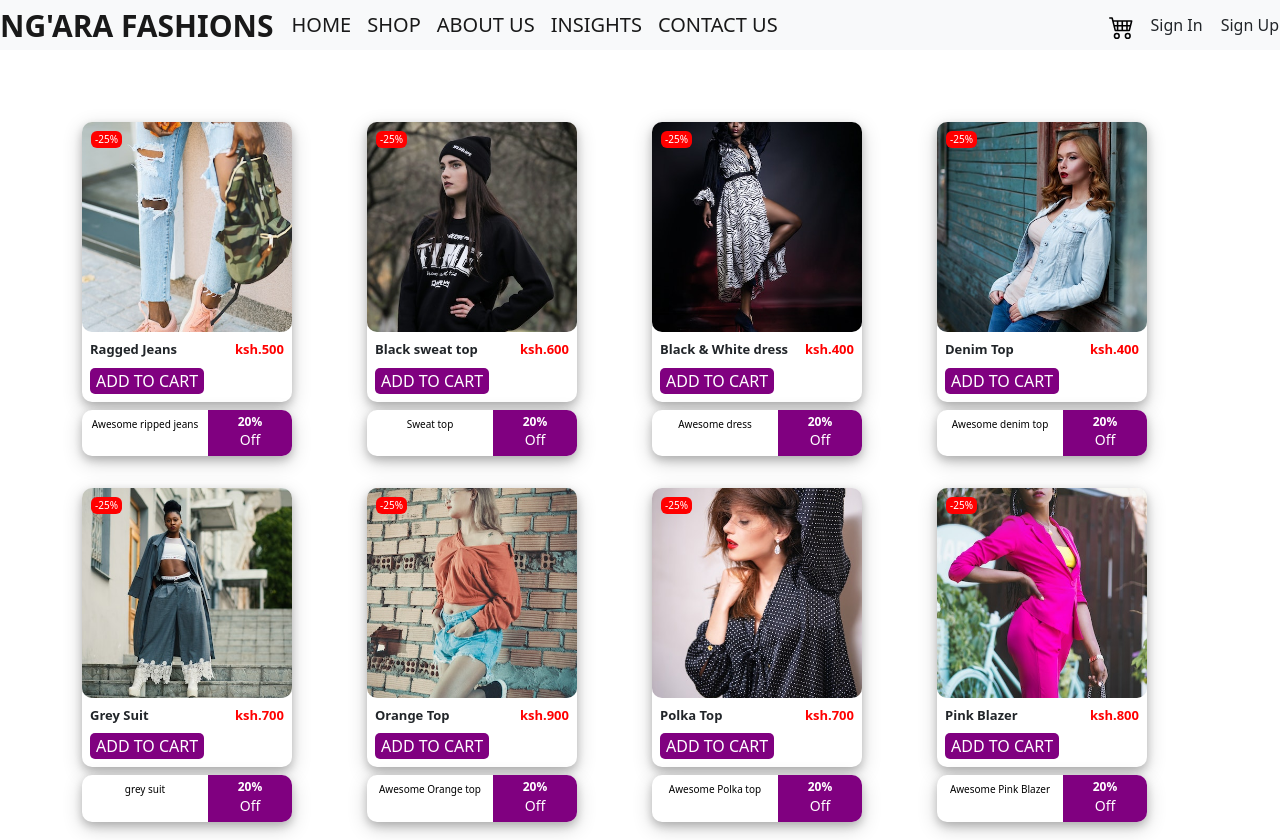
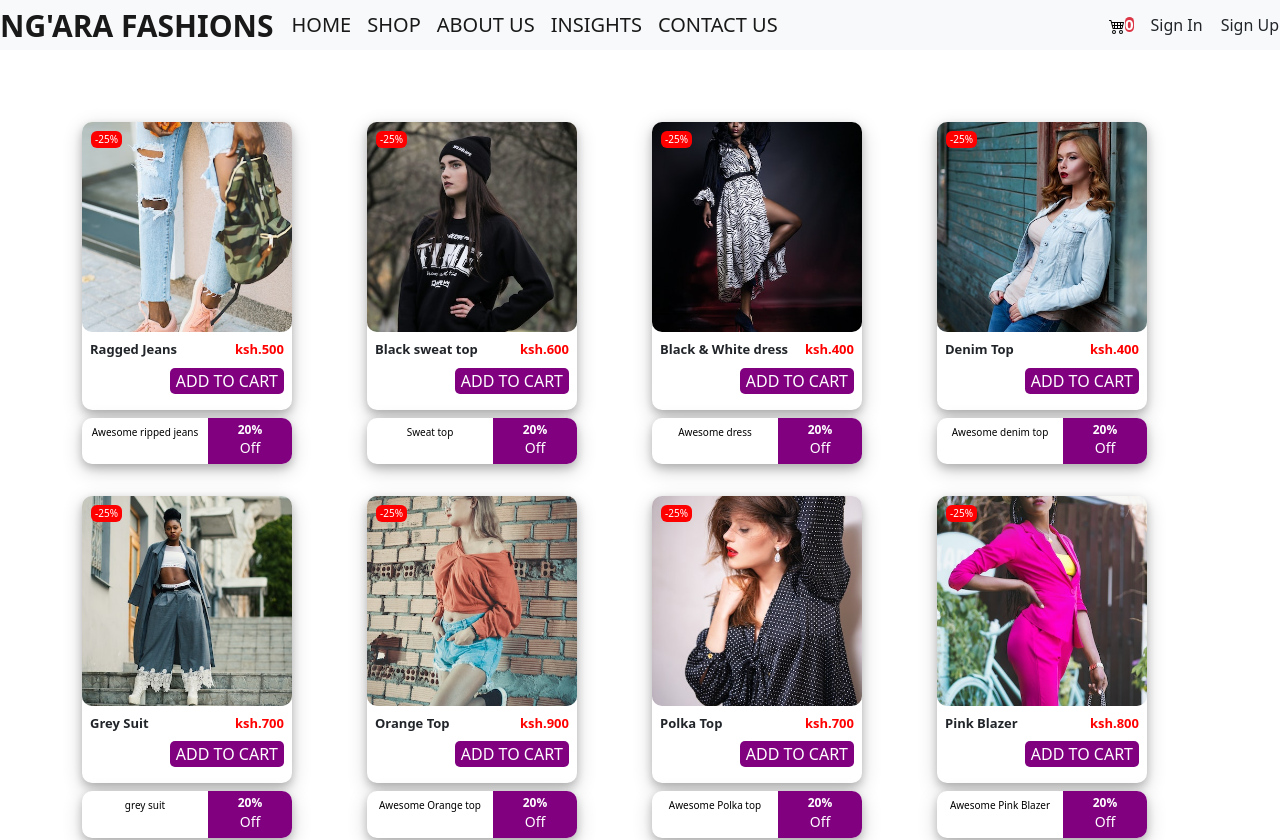
Before and after one commit to Carol254/kuiFashions, an Angular app: page /dashboard/shop in a window 1280 px wide. Shown: the top 840 px of the page. Built offline with nearby package versions, Linux system fonts and the light colour scheme.

Commit message:
changes made cart-counter in app

```diff
--- a/src/app/dashboard/header/header.component.css
+++ b/src/app/dashboard/header/header.component.css
@@ -6,11 +6,7 @@
     height:50px;
 }
 .cart{
-    width:25px;
-    height:25px;
-    margin-top: 2px;
     cursor: pointer;
-
 }
 .nav-item{
     font-size: 20px;
--- a/src/app/dashboard/header/header.component.html
+++ b/src/app/dashboard/header/header.component.html
@@ -35,7 +35,9 @@
           </li>
         </ul>
         <div class="d-flex">
-          <img  class="cart" src="/assets/cart4.svg">
+          <div class="cart" routerLink="dashboard/cart"><img src="\assets\the-cart.svg">
+            <div style="font-size: 15px;" class="badge bg-danger">{{totalItems}}</div>
+          </div>
           <div class="btn px-3"(click)="onSignIn()">Sign In</div>
           <div class="btn"(click)="onSignUp()">Sign Up</div>
         </div>
--- a/src/app/dashboard/header/header.component.ts
+++ b/src/app/dashboard/header/header.component.ts
@@ -1,3 +1,4 @@
+import { ProductService } from './../../services/product.service';
 import { ThisReceiver } from '@angular/compiler';
 import { Component, OnInit } from '@angular/core';
 import {Router} from '@angular/router';
@@ -9,9 +10,14 @@ import {Router} from '@angular/router';
 })
 export class HeaderComponent implements OnInit {
 
-  constructor(private router:Router) { }
+  totalItems:number = 0;
+
+  constructor(private router:Router,private productService:ProductService) { }
 
   ngOnInit(): void {
+    this.productService.getProducts().subscribe(res=>{
+      this.totalItems = res.length;
+    })
   }
   onSignIn(){
     this.router.navigate(['dashboard/home/sign-in']);
@@ -20,4 +26,5 @@ export class HeaderComponent implements OnInit {
     this.router.navigate(['dashboard/home/sign-up']);
   }
 
+
 }
--- a/src/app/dashboard/shop/shop.component.css
+++ b/src/app/dashboard/shop/shop.component.css
@@ -174,7 +174,9 @@ button{
 
 }
 .add-cart{
-	text-align: center;
+	display: flex;
+	justify-content:end;
+
 }
 .buy{
 	font-size: 12px;
--- a/src/app/dashboard/shop/shop.component.html
+++ b/src/app/dashboard/shop/shop.component.html
@@ -1,17 +1,4 @@
-<!-- <div class="item col-xs-4 col-md-3">
-        <a href="#"
-        class="list-group-item clearfix"
-        *ngFor="let menu of menus">
-         <div class="pull-left">
-            <h4>{{menu.name}}</h4>
-            <h4>{{menu.description}}</h4>
-         </div>
-         <div class="pull-right">
-            <img src="{{menu.imagePath}}" alt="{{menu.name}}" class="img-responsive">
-         </div>
-        </a>
-    </div> -->
-    <div class="container mt-5">
+<div class="container mt-5">
     	<div class="row">
     		<div class="col-md-3" *ngFor="let product of products">
     				<div class="card mb-1 mt-4" >
@@ -32,42 +19,23 @@
 
     								</div>
     							</div>
-    							<!-- <div class="d-flex justify-content-between align-items-center pt-1">
-    								<div class="color-select d-flex ">
-    									<input type="button" name="grey" class="btn creme">
-    									<input type="button" name="red" class="btn red ml-2">
-    									<input type="button" name="blue" class="btn blue ml-2">
-    								</div>
-    								<div class="d-flex ">
-    						        	<span class="item-size mr-2 btn" type="button">S</span>
-    									<span class="item-size mr-2 btn" type="button">M</span>
-    									<span class="item-size btn" type="button">L</span>
-    								</div>
-    							</div> -->
-
-
-    								<button class="add-cart">ADD TO CART</button>
-
+    								<div class="add-cart pb-2">
+										<button (click)="addtoCart(product)">ADD TO CART</button>
+									</div>
     					</div>
     				</div>
 
     				<div class="mt-2 mb-2">
     					<div class="card voutchers" >
-
     						<div class="voutcher-divider">
-
     							<div class="voutcher-left text-center">
     								<span class="voutcher-name">{{product.description}}</span>
-
     							</div>
     							<div class="voutcher-right text-center border-left">
     								<h5 class="discount-percent">20%</h5>
     								<span class="off">Off</span>
-
     							</div>
-
     						</div>
-
     					</div>
 
     				</div>
--- a/src/app/dashboard/shop/shop.component.ts
+++ b/src/app/dashboard/shop/shop.component.ts
@@ -1,4 +1,4 @@
-import { ShoppingCartService } from './../../services/shopping-cart.service';
+import { ShoppingCartService } from 'src/app/services/shopping-cart.service';
 import { Component, OnInit } from '@angular/core';
 import { MenuData } from 'src/app/models/menus.model';
 import { ProductData} from 'src/app/models/product-detail.model';
@@ -16,22 +16,26 @@ import { ActivatedRoute } from '@angular/router';
 })
 export class ShopComponent implements OnInit  {
 
-  products:any= [];
+  products:ProductData[]= [];
 
-  constructor(private router:Router, private httpClient:HttpClient,private productService:ProductService) { }
+  constructor(private router:Router,private productService:ProductService) { }
 
   ngOnInit(){
 
-    this.productService.getProductInfo().subscribe(data =>this.products =data);
+    this.productService.getProductInfo().subscribe(data =>{
+      this.products = data;
 
-
+      this.products.forEach((a:ProductData)=>{
+        Object.assign(a,{quantity:1,total:a.amount});
+      });
+    })
   }
   onShoppingItem(){
         this.router.navigate(["dashboard/shop/shopping-item"]);
   }
 
-  addtoCart(){
-
+  addtoCart(product:any){
+    this.productService.addtoCart(product);
   }
 
 
--- a/src/app/services/product.service.ts
+++ b/src/app/services/product.service.ts
@@ -1,7 +1,8 @@
 import { Injectable } from '@angular/core';
 import { ProductData } from '../models/product-detail.model';
 import { HttpClient,HttpErrorResponse,HttpHeaders } from '@angular/common/http';
-import { Observer, tap, Observable } from 'rxjs';
+import { Observer, tap, BehaviorSubject,Observable} from 'rxjs';
+
 
 
 @Injectable({
@@ -11,6 +12,7 @@ export class ProductService {
 
 
 items:ProductData[]=[];
+public productList = new BehaviorSubject<any>([]);
 
   constructor(private http:HttpClient) { }
 
@@ -34,9 +36,40 @@ items:ProductData[]=[];
       })
     );
   }
+  getProducts(){
+    return  this.productList.asObservable();
+    }
 
-  addToCart(product:ProductData){
+  setProduct(product:any){
+    this.items.push(...product);
+    this.productList.next(product);
+  }
+
+  addtoCart(product:any){
     this.items.push(product);
+    this.productList.next(this.items);
+    this.getTotalPrice();
+    console.log(this.items);
+  }
+
+  getTotalPrice(){
+    let grandTotal =0;
+    this.items.map((a:any)=>{
+      grandTotal +=a.total;
+    })
+  }
+
+  removeCartItem(product:any){
+    this.items.map((a:any,index:any)=>{
+      if (product.id ===a.id){
+        this.items.splice(index,1);
+      }
+    })
+  }
+
+  removeAllCartItems(){
+    this.items =[];
+    this.productList.next(this.items);
   }
 
 
```
Also changed, not shown: src/assets/the-cart.svg (added).
